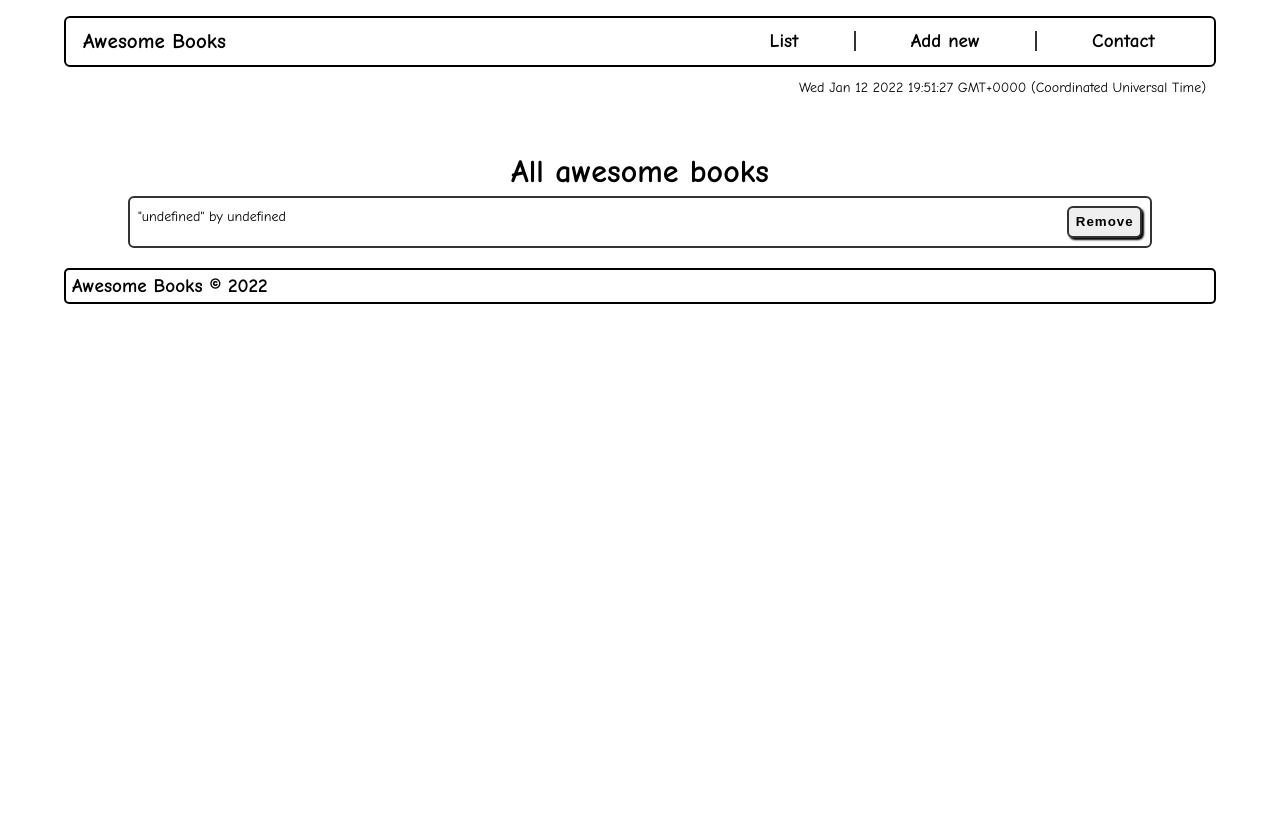
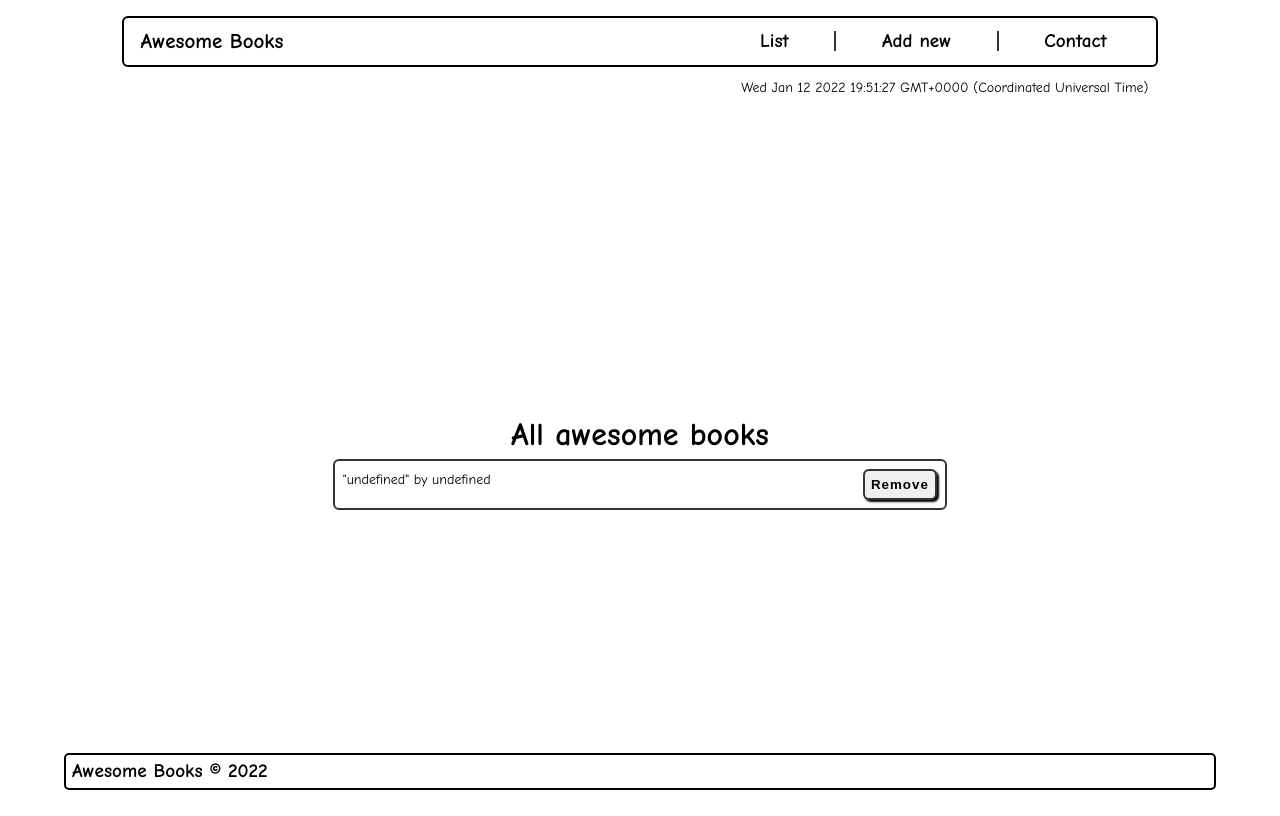
Before and after one commit to sergiogval/awesome-books, a website: page index.html in a window 1280 px wide. Drawn offline with Linux system fonts and the light colour scheme.

Commit message:
Update styles

```diff
--- a/style.css
+++ b/style.css
@@ -12,12 +12,24 @@
 }
 
 body {
+  display: flex;
+  flex-direction: column;
+  justify-content: space-between;
+  align-items: center;
   font-family: 'Comic Neue', cursive;
   font-size: 14px;
   line-height: 1.5;
   width: 100vw;
   height: 100vh;
   overflow-x: hidden;
+}
+
+header {
+  width: 90%;
+}
+
+main {
+  width: 60%;
 }
 
 h2 {
@@ -141,16 +153,15 @@ hr {
 
 .footer {
   width: 90%;
-  display: flex;
-  align-items: center;
-  flex-direction: row;
-  justify-content: space-between;
   border: solid 2px black;
   border-radius: 5px;
-  margin: 1% auto;
+  margin: 0 auto;
   padding: 2px 0 2px 6px;
   font-weight: bold;
   font-size: 1.2rem;
+  display: flex;
+  align-self: flex-end;
+  margin-bottom: 10px;
 }
 
 .listSection.hidden {
```
